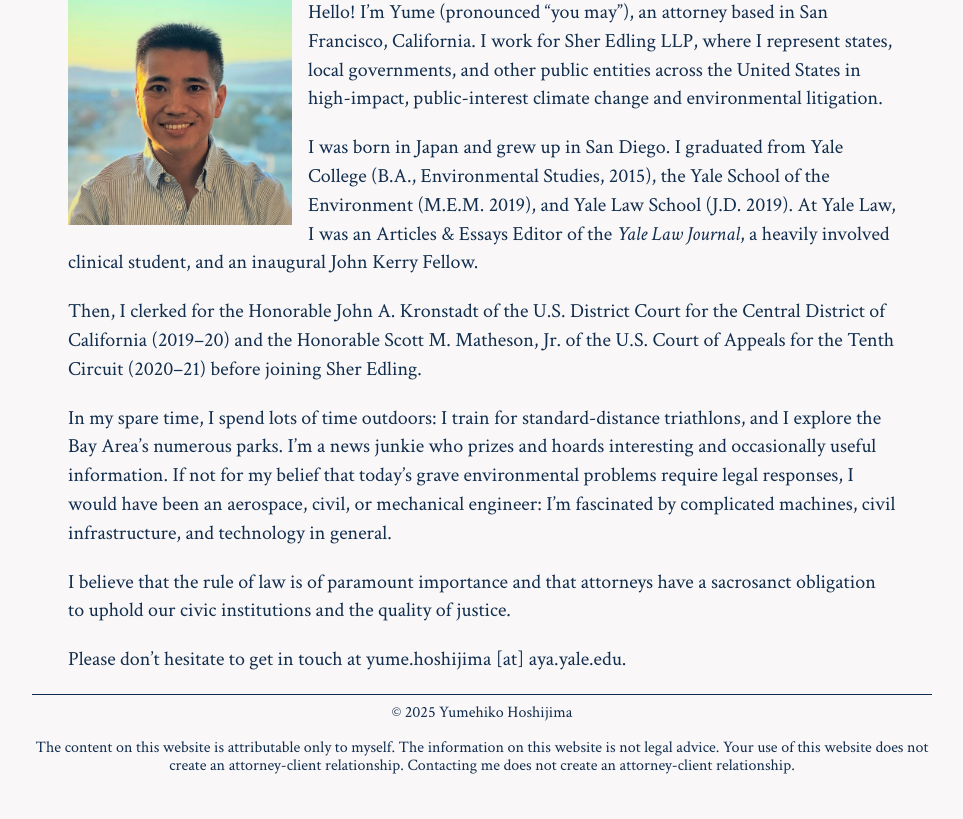
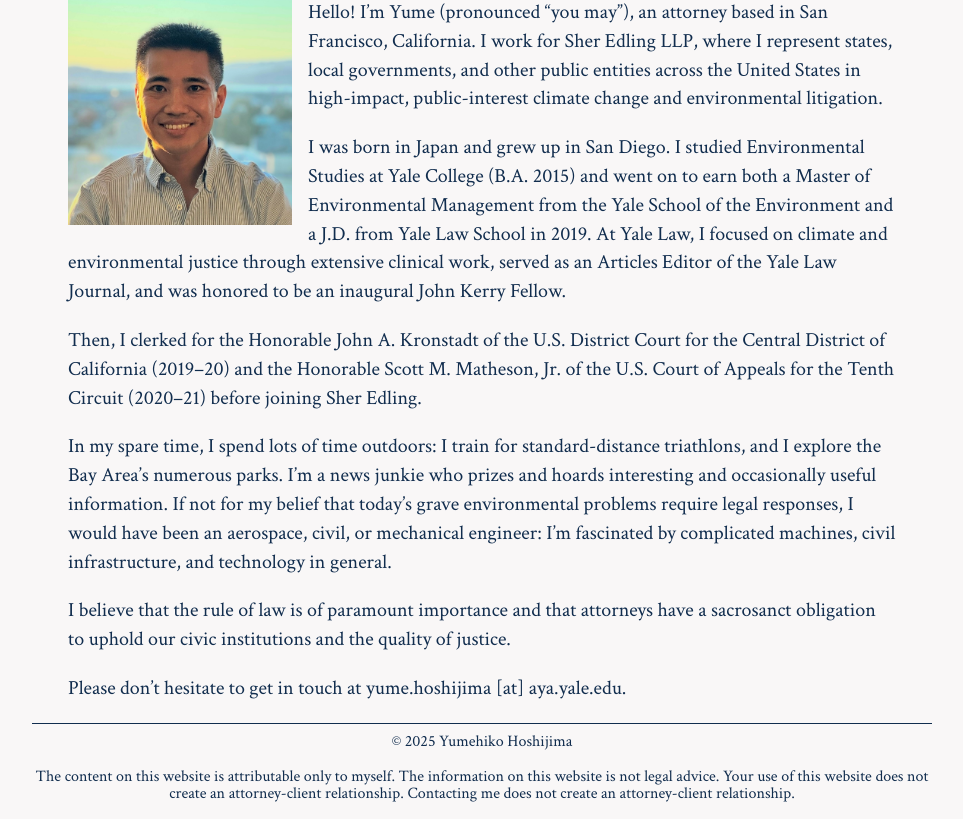
Before and after one commit to yumehoshijima/yumehoshijima.github.io, a plain HTML site: page index.html in a window 1280 px wide. Shown: the part 90-909 px from the top of the page, without its empty margins (158-1121 px from the left). Before the commit the page ends 880 px from the top, so only its background shows below. Drawn offline with Linux system fonts and the light colour scheme.

Commit message:
Update index.html

```diff
--- a/index.html
+++ b/index.html
@@ -19,7 +19,7 @@
 </div>
 <div class="bodycontainer" style="text-align:left; line-height:1.8rem;">
     <p><img class="home-headshot" src="resources/202502headshot.jpg">Hello! I&#8217;m Yume (pronounced &ldquo;you may&rdquo;), an attorney based in San Francisco, California. I work for Sher Edling LLP, where I represent states, local governments, and other public entities across the United States in high-impact, public-interest climate change and environmental litigation.</p>
-    <p>I was born in Japan and grew up in San Diego. I graduated from Yale College (B.A., Environmental Studies, 2015), the Yale School of the Environment (M.E.M. 2019), and Yale Law School (J.D. 2019). At Yale Law, I was an Articles & Essays Editor of the <i>Yale Law Journal</i>, a heavily involved clinical student, and an inaugural John Kerry Fellow.</p>
+    <p>I was born in Japan and grew up in San Diego. I studied Environmental Studies at Yale College (B.A. 2015) and went on to earn both a Master of Environmental Management from the Yale School of the Environment and a J.D. from Yale Law School in 2019. At Yale Law, I focused on climate and environmental justice through extensive clinical work, served as an Articles Editor of the <i></i>Yale Law Journal</i>, and was honored to be an inaugural John Kerry Fellow.</p>
     <p>Then, I clerked for the Honorable John A. Kronstadt of the U.S. District Court for the Central District of California (2019&ndash;20) and the Honorable Scott M. Matheson, Jr. of the U.S. Court of Appeals for the Tenth Circuit (2020&ndash;21) before joining Sher Edling.</p>
     <p>In my spare time, I spend lots of time outdoors: I train for standard-distance triathlons, and I explore the Bay Area&#8217;s numerous parks. I&#8217;m a news junkie who prizes and hoards interesting and occasionally useful information. If not for my belief that today&#8217;s grave environmental problems require legal responses, I would have been an aerospace, civil, or mechanical engineer: I&#8217;m fascinated by complicated machines, civil infrastructure, and technology in general.</p>
     <p>I believe that the rule of law is of paramount importance and that attorneys have a sacrosanct obligation to uphold our civic institutions and the quality of justice.</p>
```
